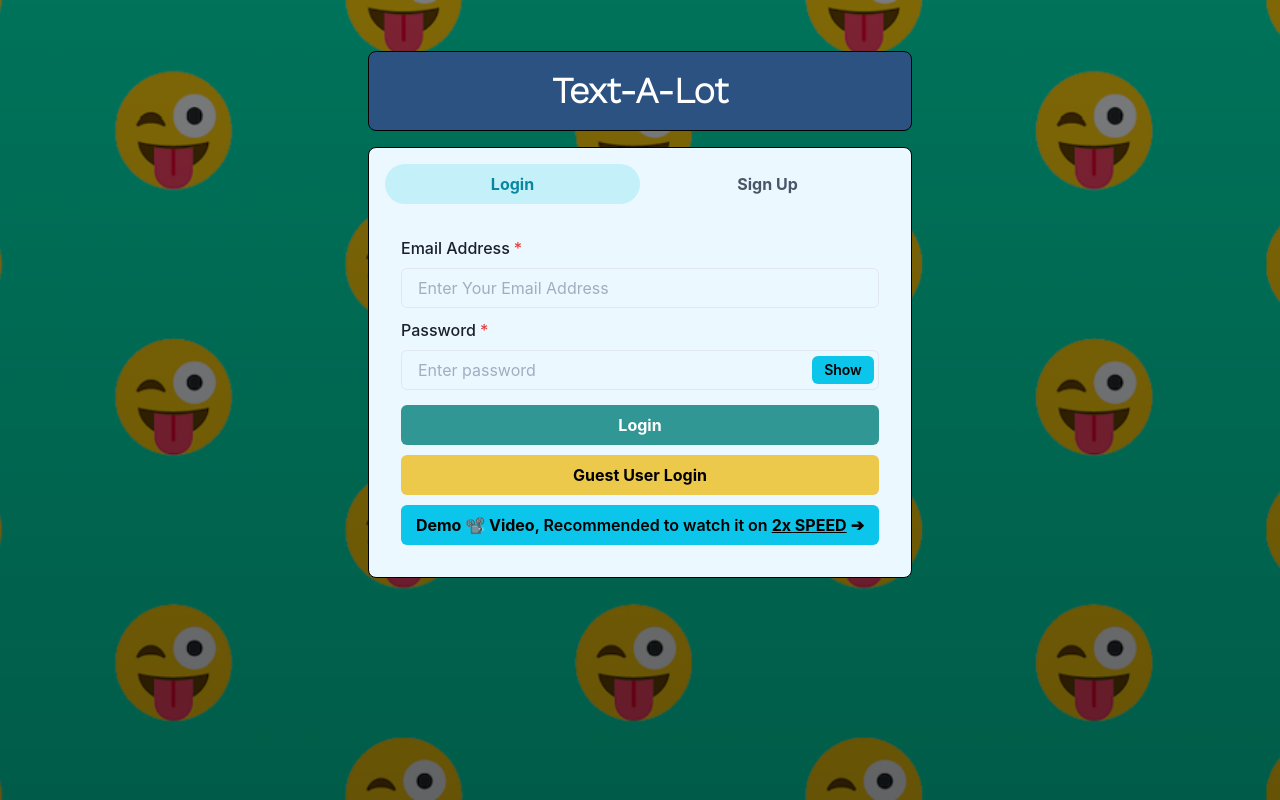
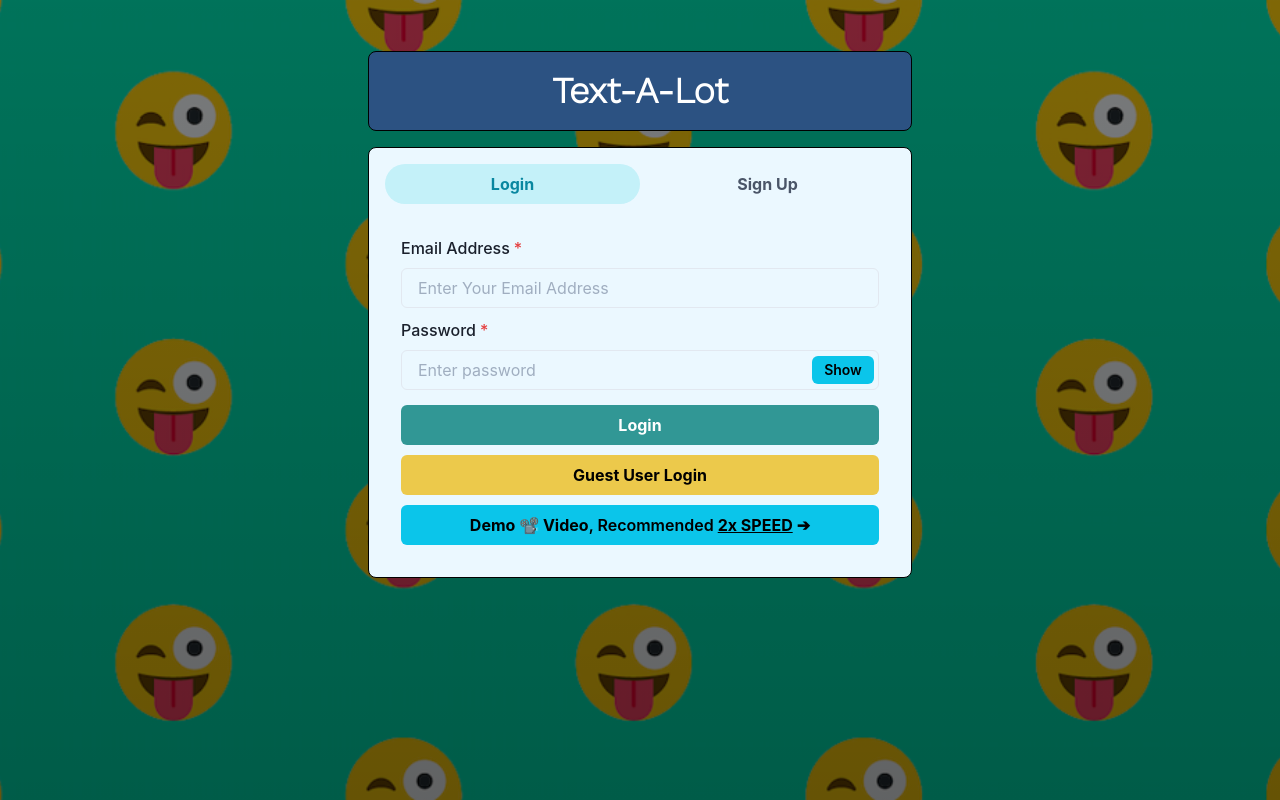
Before and after one commit to dreampanda5127/mern-chat, a React (Create React App) app in the folder frontend/: page / in a window 1280 px wide. Built offline with nearby package versions, Linux system fonts and the light colour scheme.

Commit message:
user authentication code edited

```diff
--- a/frontend/src/components/Authentication/Login.js
+++ b/frontend/src/components/Authentication/Login.js
@@ -141,7 +141,7 @@
           aria-label="Demo-Video"
           width="100%"
         >
-          <strong>Demo&nbsp;📽️&nbsp;Video</strong>, Recommended to watch it on <strong><u>2x SPEED</u></strong>&nbsp;&#10132;
+          <strong>Demo&nbsp;📽️&nbsp;Video</strong>, Recommended <strong><u>2x SPEED</u></strong>&nbsp;&#10132;
         </a>
       </Button>
     </VStack>
```
Also changed, not shown: 1 other file (tests, documents, lock files or other folders).
